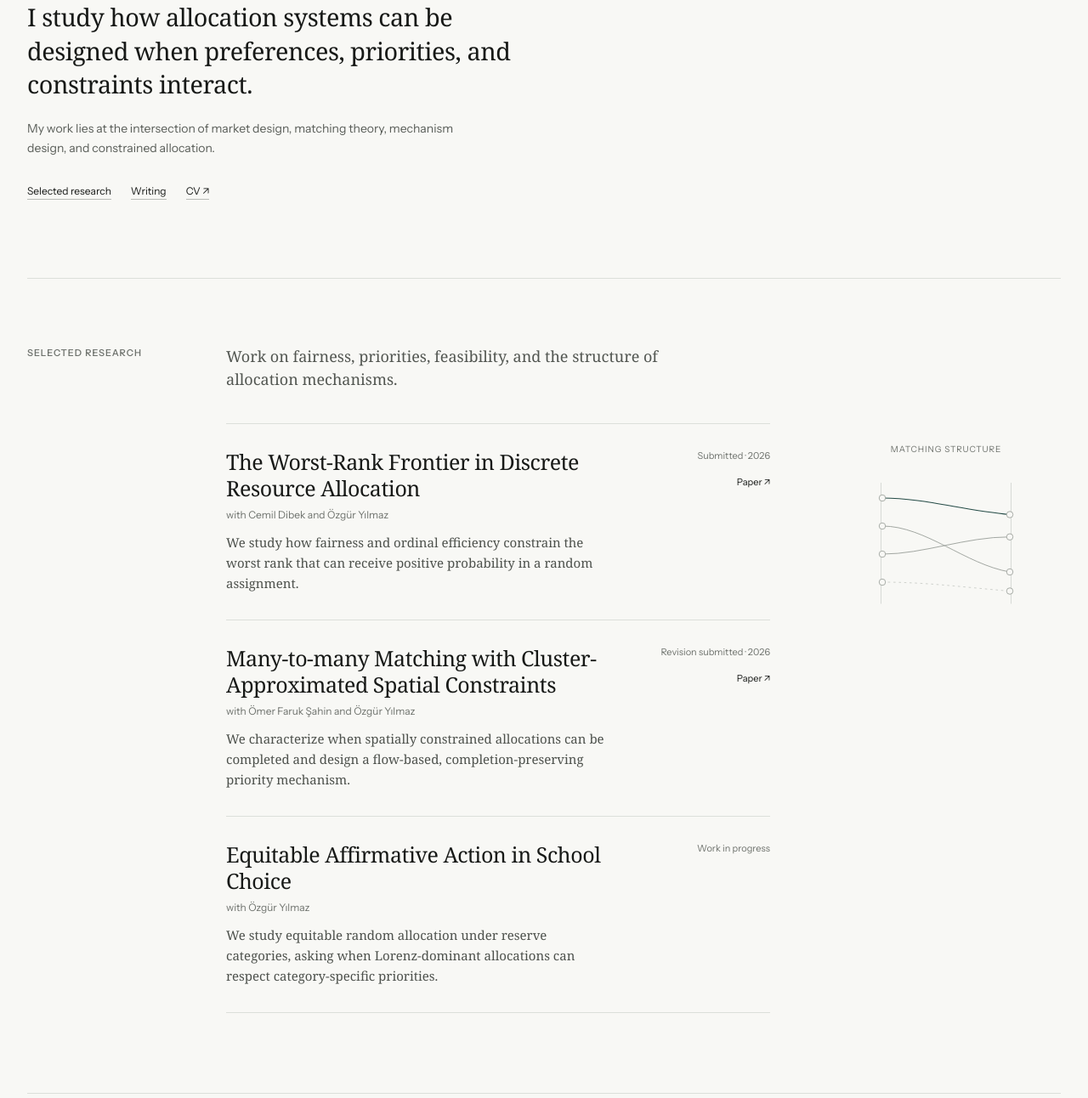
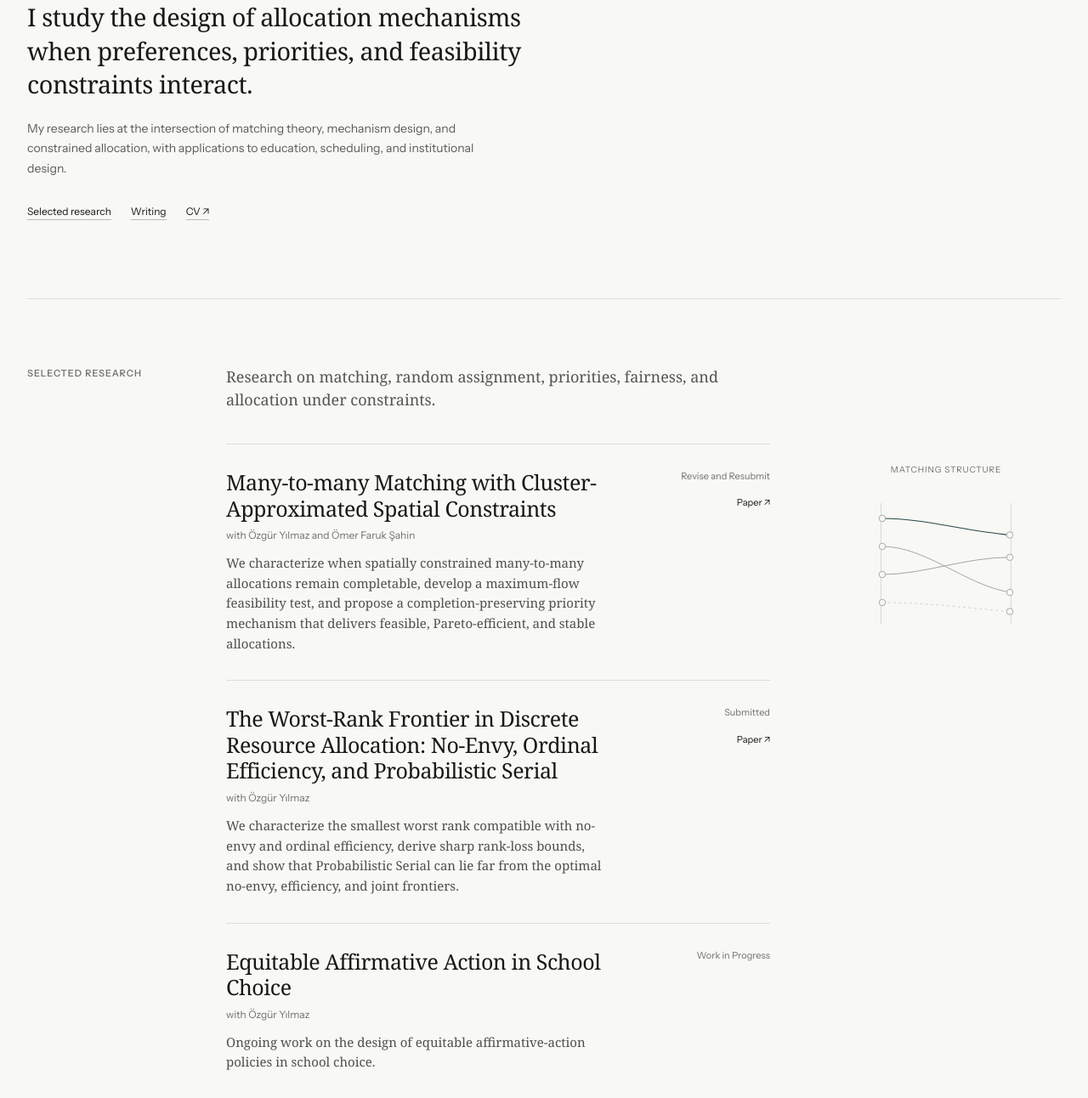
Before and after one commit to furkandoan/furkandoan.github.io, an Astro site: page /final in a window 1280 px wide. Shown: the part 288-1580 px from the top of the page at 85% size. Built offline with nearby package versions, Linux system fonts and the light colour scheme; Astro itself is replaced by a stand-in of ours; a web font is replaced by a local one.

Commit message:
Add real homepage research content

```diff
--- a/src/data/research.json
+++ b/src/data/research.json
@@ -1,26 +1,30 @@
 [
   {
-    "index": "01",
-    "meta": "Submitted · 2026",
-    "title": "The Worst-Rank Frontier in Discrete Resource Allocation",
-    "authors": "with Cemil Dibek and Özgür Yılmaz",
-    "summary": "We study how fairness and ordinal efficiency constrain the worst rank that can receive positive probability in a random assignment.",
-    "href": "research/worst-rank-frontier.pdf"
+    "title": "Many-to-many Matching with Cluster-Approximated Spatial Constraints",
+    "authors": "with Özgür Yılmaz and Ömer Faruk Şahin",
+    "meta": "Revise and Resubmit",
+    "summary": "We characterize when spatially constrained many-to-many allocations remain completable, develop a maximum-flow feasibility test, and propose a completion-preserving priority mechanism that delivers feasible, Pareto-efficient, and stable allocations.",
+    "href": "/research/spatial-constraints.pdf"
   },
   {
-    "index": "02",
-    "meta": "Revision submitted · 2026",
-    "title": "Many-to-many Matching with Cluster-Approximated Spatial Constraints",
-    "authors": "with Ömer Faruk Şahin and Özgür Yılmaz",
-    "summary": "We characterize when spatially constrained allocations can be completed and design a flow-based, completion-preserving priority mechanism.",
-    "href": "research/spatial-constraints.pdf"
+    "title": "The Worst-Rank Frontier in Discrete Resource Allocation: No-Envy, Ordinal Efficiency, and Probabilistic Serial",
+    "authors": "with Özgür Yılmaz",
+    "meta": "Submitted",
+    "summary": "We characterize the smallest worst rank compatible with no-envy and ordinal efficiency, derive sharp rank-loss bounds, and show that Probabilistic Serial can lie far from the optimal no-envy, efficiency, and joint frontiers.",
+    "href": "/research/worst-rank-frontier.pdf"
   },
   {
-    "index": "03",
-    "meta": "Work in progress",
     "title": "Equitable Affirmative Action in School Choice",
     "authors": "with Özgür Yılmaz",
-    "summary": "We study equitable random allocation under reserve categories, asking when Lorenz-dominant allocations can respect category-specific priorities.",
+    "meta": "Work in Progress",
+    "summary": "Ongoing work on the design of equitable affirmative-action policies in school choice.",
+    "href": null
+  },
+  {
+    "title": "Is the Weighted Sum a Meritocratic Method? A Mechanism Design Approach to Research Assistant Recruitment in Turkey",
+    "authors": null,
+    "meta": "Work in Progress",
+    "summary": "A mechanism-design perspective on weighted-score recruitment, asking when aggregate scoring can meaningfully be interpreted as meritocratic.",
     "href": null
   }
 ]
--- a/src/pages/final.astro
+++ b/src/pages/final.astro
@@ -35,18 +35,20 @@ const selectedResearch = research.slice(0, 3);
       <main>
         <section class="hero">
           <div class="hero-copy">
-            <p class="kicker">Economics · Market Design</p>
+
+<p class="kicker">Economist · Market Design</p>
 
 <h1>Furkan Doğan</h1>
 
 <p class="hero-statement">
-              I study how allocation systems can be designed when preferences,
-              priorities, and constraints interact.
+  I study the design of allocation mechanisms when preferences,
+  priorities, and feasibility constraints interact.
 </p>
 
 <p class="hero-detail">
-              My work lies at the intersection of market design, matching theory,
-              mechanism design, and constrained allocation.
+  My research lies at the intersection of matching theory, mechanism
+  design, and constrained allocation, with applications to education,
+  scheduling, and institutional design.
 </p>
 
             <div class="hero-links">
@@ -62,8 +64,8 @@ const selectedResearch = research.slice(0, 3);
             <h2 class="section-kicker">Selected research</h2>
 
             <p class="section-intro">
-              Work on fairness, priorities, feasibility, and the structure of
-              allocation mechanisms.
+                Research on matching, random assignment, priorities, fairness,
+                and allocation under constraints.
             </p>
           </div>
 
@@ -200,7 +202,7 @@ const selectedResearch = research.slice(0, 3);
               <p class="closing-label">Research in practice</p>
 
               <h2>
-                Allocation problems do not stop at the model.
+                From theory to operational systems.
               </h2>
 
 <p>
```
Lines whose indentation alone changed are shown as unchanged.
